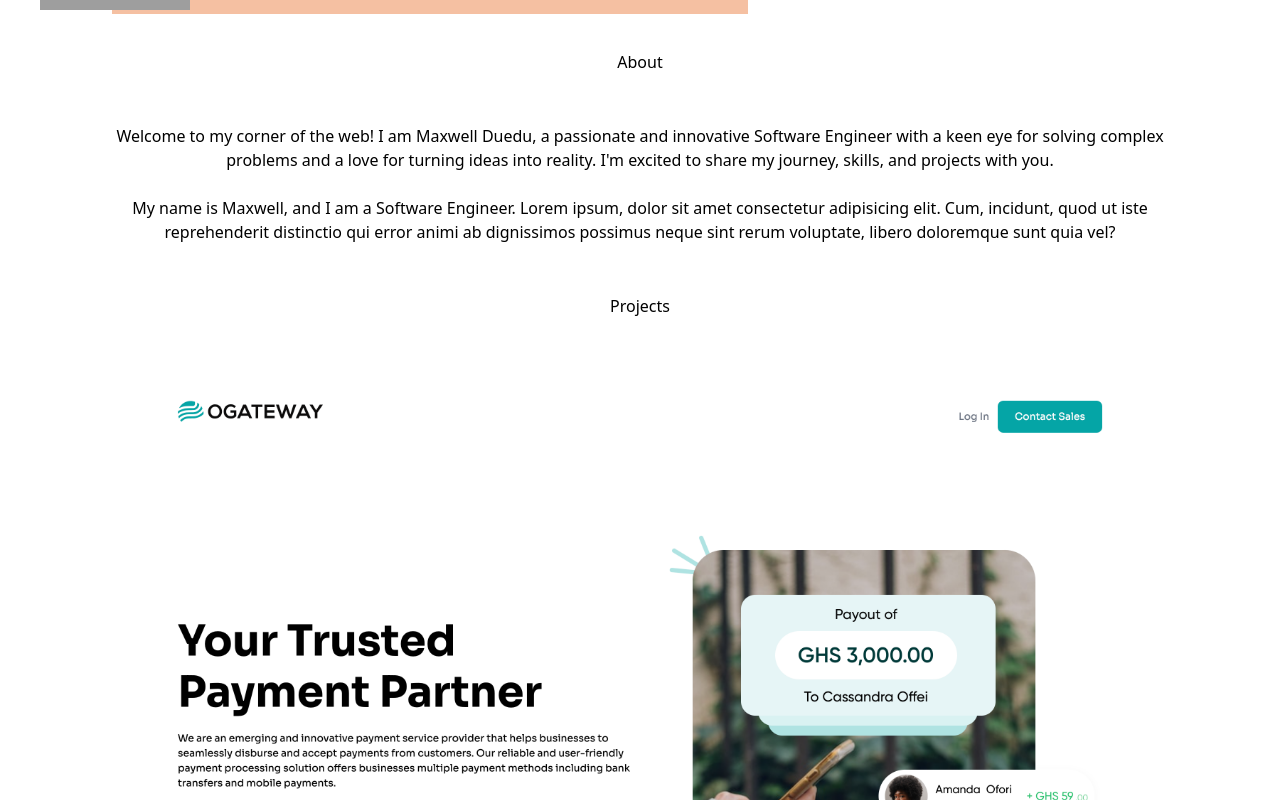
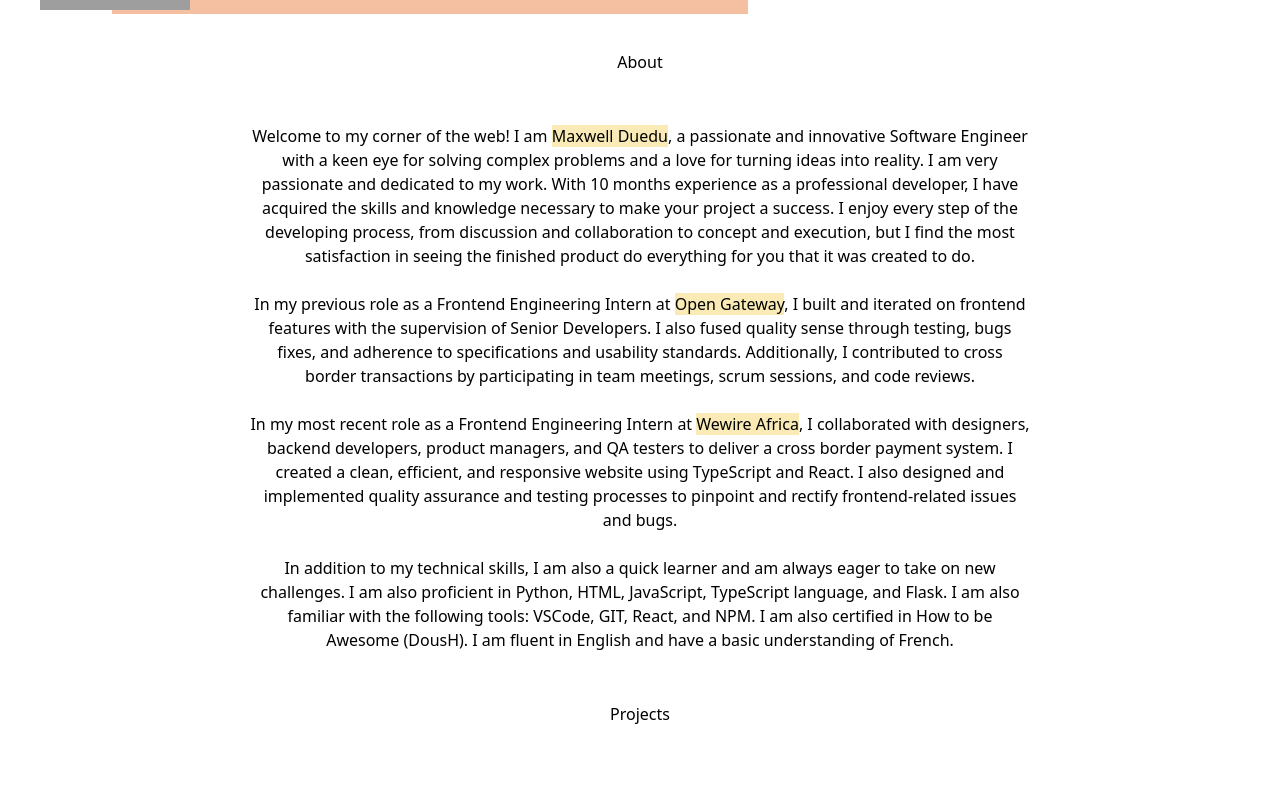
Before and after one commit to BaduDueduMaxwell/BaduDueduMaxwell.io, a React (Vite) app: page / in a window 1280 px wide. Shown: the part 580-1380 px from the top of the page. Built offline with nearby package versions, Linux system fonts and the light colour scheme; grey boxes are pictures that could not be loaded.

Commit message:
added text to the about and some paddings and color bg

```diff
--- a/src/Components/About.css
+++ b/src/Components/About.css
@@ -3,9 +3,15 @@
 }
 
 .text-pad {
-  margin: 0 30px;
+  margin: 0 200px;
 }
 
+a {
+  text-decoration: none;
+  color: #000;
+  background: rgba(245, 215, 110, 0.5);
+  transition: all linear 0.2s;
+}
 
 /* Media query for small screens (up to 576px) */
 @media (max-width: 576px) {
--- a/src/Components/About.jsx
+++ b/src/Components/About.jsx
@@ -7,17 +7,47 @@ function About() {
       <h2 className="text-2xl font-extrabold ">About</h2>
       <div className="about-info">
         <p className="text-left text-pad">
-          Welcome to my corner of the web! I am Maxwell Duedu, a passionate and
-          innovative Software Engineer with a keen eye for solving complex
-          problems and a love for turning ideas into reality. I'm excited to
-          share my journey, skills, and projects with you.
+          Welcome to my corner of the web! I am{" "}
+          <a href="https://www.linkedin.com/in/maxwell-duedu-05a026199/">
+            Maxwell Duedu
+          </a>
+          , a passionate and innovative Software Engineer with a keen eye for
+          solving complex problems and a love for turning ideas into reality. I
+          am very passionate and dedicated to my work. With 10 months experience
+          as a professional developer, I have acquired the skills and knowledge
+          necessary to make your project a success. I enjoy every step of the
+          developing process, from discussion and collaboration to concept and
+          execution, but I find the most satisfaction in seeing the finished
+          product do everything for you that it was created to do.
         </p>
         <br />
         <p className="text-left text-pad">
-          My name is Maxwell, and I am a Software Engineer. Lorem ipsum, dolor
-          sit amet consectetur adipisicing elit. Cum, incidunt, quod ut iste
-          reprehenderit distinctio qui error animi ab dignissimos possimus neque
-          sint rerum voluptate, libero doloremque sunt quia vel?
+          In my previous role as a Frontend Engineering Intern at{" "}
+          <a href="https://ogateway.io">Open Gateway</a>, I built and iterated
+          on frontend features with the supervision of Senior Developers. I also
+          fused quality sense through testing, bugs fixes, and adherence to
+          specifications and usability standards. Additionally, I contributed to
+          cross border transactions by participating in team meetings, scrum
+          sessions, and code reviews.
+        </p>
+        <br />
+        <p className="text-left text-pad">
+          In my most recent role as a Frontend Engineering Intern at{" "}
+          <a href="https://www.wewireafrica.com/">Wewire Africa</a>, I
+          collaborated with designers, backend developers, product managers, and
+          QA testers to deliver a cross border payment system. I created a
+          clean, efficient, and responsive website using TypeScript and React. I
+          also designed and implemented quality assurance and testing processes
+          to pinpoint and rectify frontend-related issues and bugs.
+        </p>
+        <br />
+        <p className="text-left text-pad">
+          In addition to my technical skills, I am also a quick learner and am
+          always eager to take on new challenges. I am also proficient in
+          Python, HTML, JavaScript, TypeScript language, and Flask. I am also
+          familiar with the following tools: VSCode, GIT, React, and NPM. I am
+          also certified in How to be Awesome (DousH). I am fluent in English
+          and have a basic understanding of French.
         </p>
       </div>
     </div>
```
